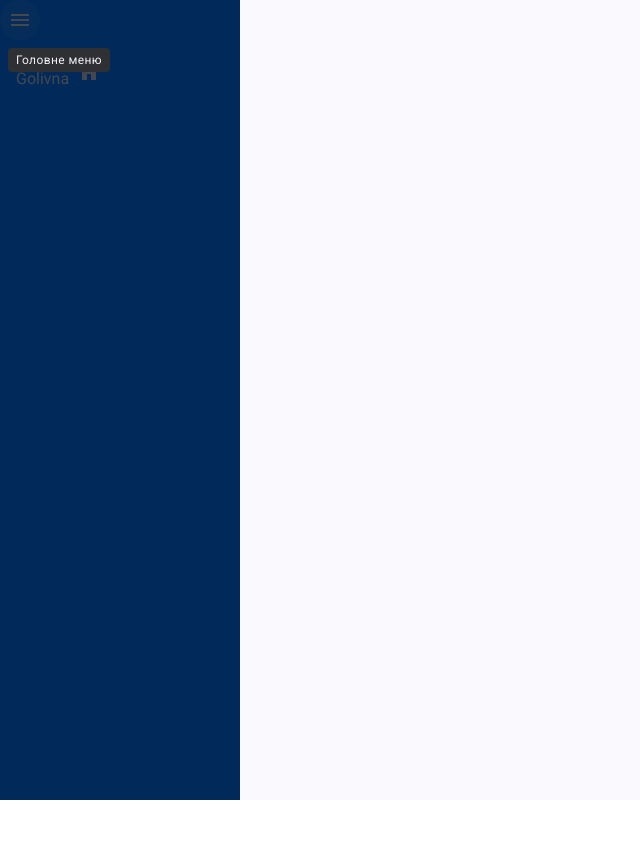
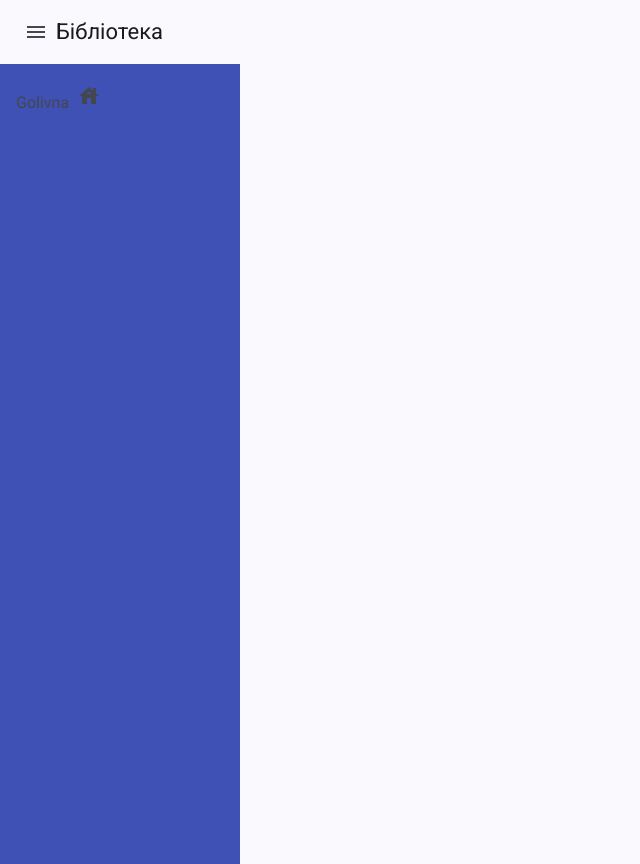
Before and after one commit to OleksandrJTS/Library, an Angular app: page / in a window 1280 px wide. Shown: the whole page, without its empty margins (0-640 px from the left). Before the commit the page ends 800 px from the top, so only its background shows below. Built offline with nearby package versions, Linux system fonts and the light colour scheme.

Commit message:
06.11.2024 top bar added

```diff
--- a/src/app/app.component.html
+++ b/src/app/app.component.html
@@ -1,3 +1,5 @@
+<app-top-bar></app-top-bar>
+
 <mat-drawer-container class="main-drawer">
   <mat-drawer
     mode="side"
--- a/src/app/app.component.scss
+++ b/src/app/app.component.scss
@@ -3,7 +3,7 @@
   mat-drawer {
     width: 15em;
     min-width: 5em;
-    background: #012a5b;
+    background: #3f51b5; //#012a5b;
     border-top-right-radius: 0;
     border-bottom-right-radius: 0;
   }
--- a/src/app/app.component.ts
+++ b/src/app/app.component.ts
@@ -3,14 +3,13 @@ import {RouterOutlet} from '@angular/router';
 import {MatDrawer, MatDrawerContainer, MatDrawerContent} from "@angular/material/sidenav";
 import {LeftMenuComponent} from "./components/left-menu/left-menu.component";
 import {LeftMenuService} from "./services/left-menu.service";
-import {MatToolbar} from "@angular/material/toolbar";
-import {TopToolbarComponent} from "./components/top-toolbar/top-toolbar.component";
 import {NgClass} from "@angular/common";
+import {TopBarComponent} from "./components/top-bar/top-bar.component";
 
 @Component({
   selector: 'app-root',
   standalone: true,
-  imports: [RouterOutlet, MatDrawerContainer, MatDrawer, MatDrawerContent, LeftMenuComponent, TopToolbarComponent, NgClass],
+  imports: [RouterOutlet, MatDrawerContainer, MatDrawer, MatDrawerContent, LeftMenuComponent, NgClass, TopBarComponent],
   templateUrl: './app.component.html',
   styleUrl: './app.component.scss'
 })
--- a/src/app/components/left-menu/left-menu.component.html
+++ b/src/app/components/left-menu/left-menu.component.html
@@ -1,20 +1,8 @@
-<!--<button mat-button>-->
-<!--  <mat-icon>house</mat-icon>-->
-<!--  Golivna-->
-<!--</button>-->
-
-<button mat-icon-button (click)="leftMenuService.toggle()"
-        [matTooltip]="'Головне меню'">
-  <mat-icon>menu</mat-icon>
-</button>
-
 <mat-nav-list>
   <mat-list-item>
-
-       <button mat-icon-button>
-          <mat-icon>house</mat-icon>
-       </button>
-
+    <button mat-icon-button>
+      <mat-icon>house</mat-icon>
+    </button>
     <a *ngIf="leftMenuService.opened" matListItemTitle>Golivna</a>
   </mat-list-item>
 </mat-nav-list>
--- a/src/app/components/left-menu/left-menu.component.scss
+++ b/src/app/components/left-menu/left-menu.component.scss
@@ -1,3 +1,4 @@
-.sidenav-collapsed {
-  width: 5rem;
+.MainMenuButton {
+  color: white;
+  margin: 0 6px;
 }
--- a/src/app/components/left-menu/left-menu.component.ts
+++ b/src/app/components/left-menu/left-menu.component.ts
@@ -4,14 +4,13 @@ import {MatIcon} from "@angular/material/icon";
 import {MatListItem, MatNavList} from "@angular/material/list";
 import {MatTooltip} from "@angular/material/tooltip";
 import {LeftMenuService} from "../../services/left-menu.service";
-import {NgIf} from "@angular/common";
-import {TopToolbarComponent} from "../top-toolbar/top-toolbar.component";
+import {NgClass, NgIf} from "@angular/common";
 
 @Component({
   selector: 'app-left-menu',
   standalone: true,
   imports: [
-    MatButton, MatIcon, MatNavList, MatListItem, MatIconButton, MatTooltip, NgIf, TopToolbarComponent
+    MatButton, MatIcon, MatNavList, MatListItem, MatIconButton, MatTooltip, NgIf, NgClass
   ],
   templateUrl: './left-menu.component.html',
   styleUrl: './left-menu.component.scss'
--- /dev/null
+++ b/src/app/components/top-bar/top-bar.component.html
@@ -0,0 +1,9 @@
+<mat-toolbar>
+  <button mat-icon-button
+    aria-label="Menu icon"
+    (click)="leftMenuService.toggle()"
+    [matTooltip]="'Головне меню'">
+      <mat-icon>menu</mat-icon>
+  </button>
+  <h1>Бібліотека</h1>
+</mat-toolbar>
--- a/src/app/components/top-toolbar/top-toolbar.component.html
+++ /dev/null
@@ -1,8 +0,0 @@
-<mat-toolbar style="color: aqua">
-  <mat-toolbar-row style="color: grey">
-    <button mat-icon-button (click)="leftMenuService.toggle()"
-            [matTooltip]="leftMenuService.opened ? 'Close menu' : 'Open menu'">
-      <mat-icon>{{leftMenuService.opened ? 'arrow_back_ios' : 'menu'}}</mat-icon>
-    </button>
-  </mat-toolbar-row>
-</mat-toolbar>
--- a/src/app/components/top-toolbar/top-toolbar.component.ts
+++ /dev/null
@@ -1,19 +0,0 @@
-import {Component} from '@angular/core';
-import {MatToolbar, MatToolbarRow} from "@angular/material/toolbar";
-import {MatIconButton} from "@angular/material/button";
-import {MatIcon} from "@angular/material/icon";
-import {LeftMenuService} from "../../services/left-menu.service";
-import {MatTooltip} from "@angular/material/tooltip";
-
-@Component({
-  selector: 'app-top-toolbar',
-  standalone: true,
-  imports: [
-    MatToolbar, MatToolbarRow, MatIconButton, MatIcon, MatTooltip
-  ],
-  templateUrl: './top-toolbar.component.html',
-  styleUrl: './top-toolbar.component.scss'
-})
-export class TopToolbarComponent {
-  constructor(public leftMenuService: LeftMenuService) { }
-}
```
Also changed, not shown: src/app/components/top-bar/top-bar.component.ts (added, +24 -0 lines), src/app/components/top-bar/top-bar.component.scss (added), 1 other file (tests, documents, lock files or other folders).
